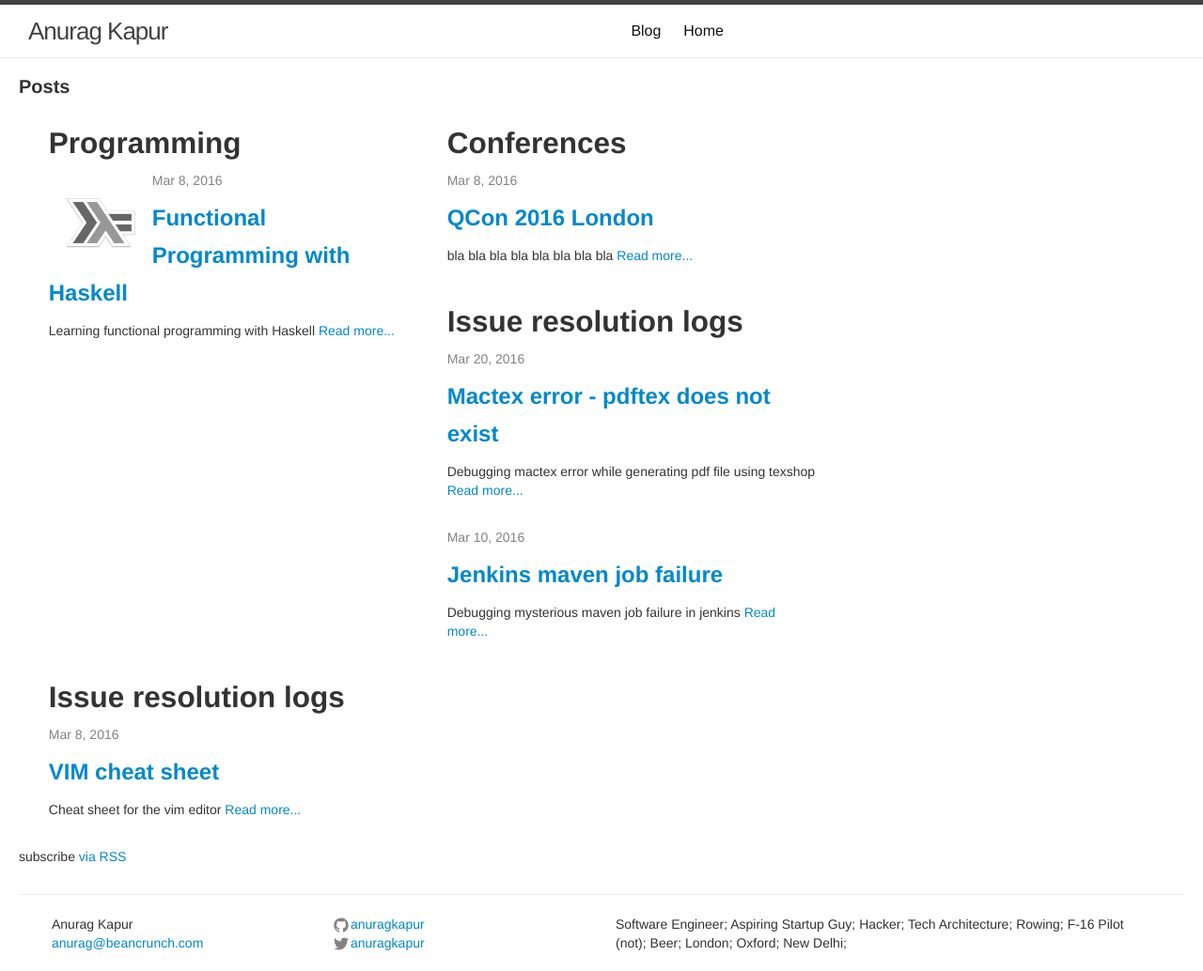
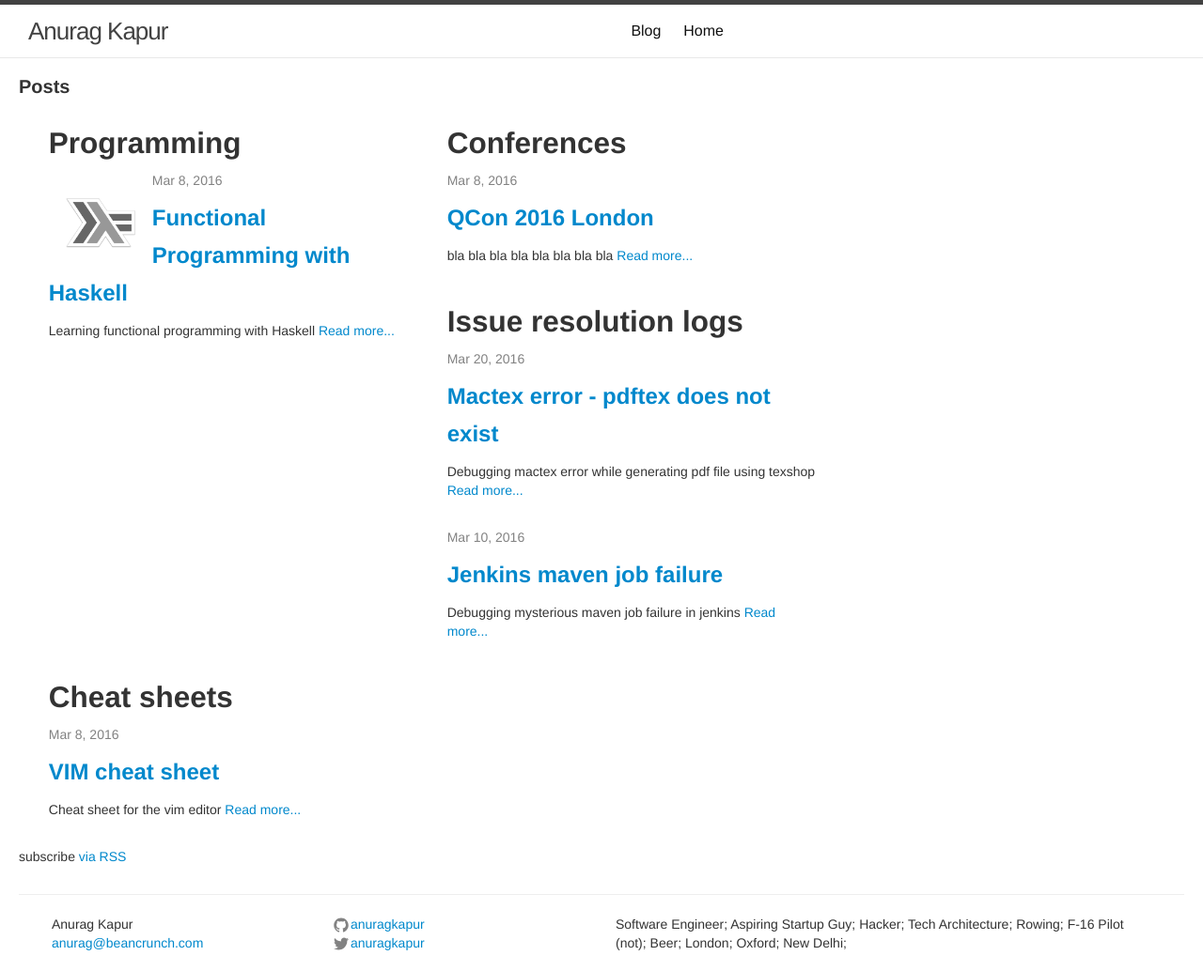
Before and after one commit to anuragkapur/anuragkapur.github.io, a Jekyll site: the page built from blog/index.html, in a window 1280 px wide. Shown: the whole page at 94% size. Built offline with Jekyll 4.4.1, drawn with Linux system fonts in a browser that asks for light colours.

Commit message:
Correct section header for cheat sheets category

```diff
--- a/blog/index.html
+++ b/blog/index.html
@@ -35,7 +35,7 @@
     </div>
 
     <div class="span4">
-      <h2>Issue resolution logs</h2>
+      <h2>Cheat sheets</h2>
       <ul class="post-list">
         {% for post in site.categories.cheat-sheets %}
           {% include post-list-item.html %}
```
